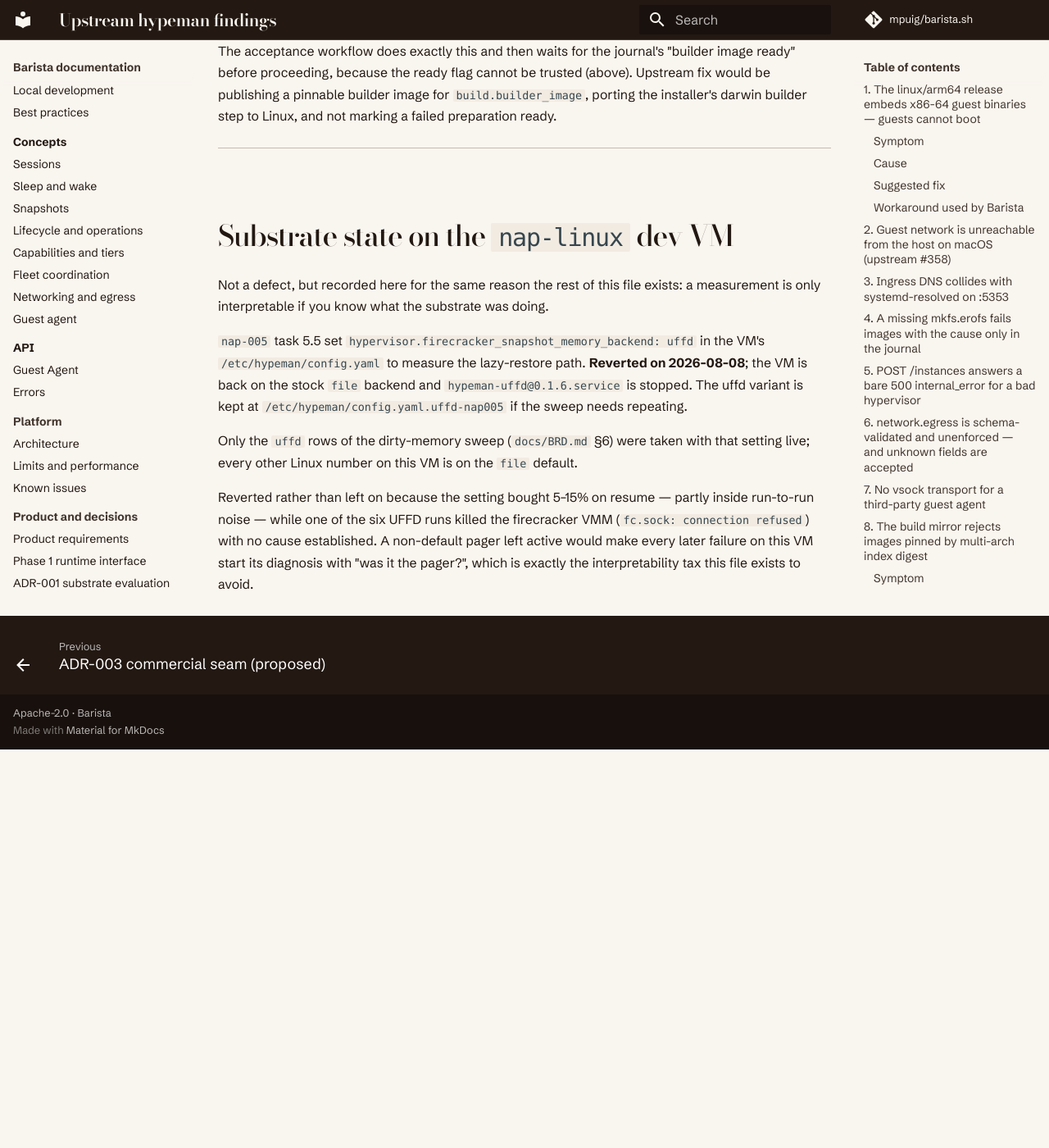
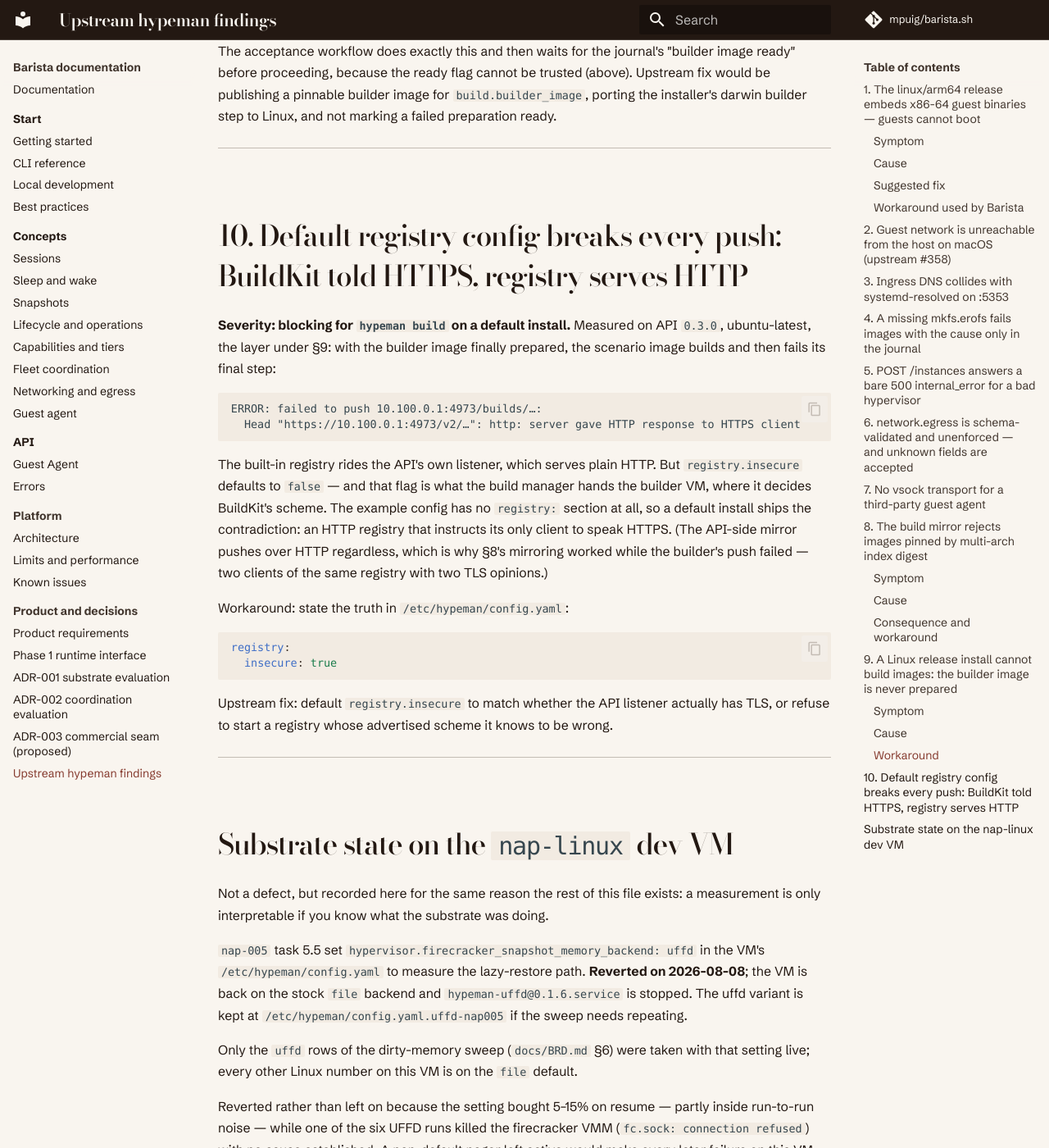
Before and after one commit to mpuig/barista.sh, an MkDocs documentation site: the page built from docs/upstream-hypeman-findings.md, in a window 1280 px wide and 1400 px high, scrolled down 7404 px. Shown: the whole window at 82% size. Built offline with MkDocs 1.6.1 and Material for MkDocs 9.7.7, drawn with Linux system fonts in a browser that asks for light colours; comment, search, counter and statistics services are not loaded; before the commit the page ends 8318 px from its top, so only the background shows below that.

Commit message:
acceptance: tell BuildKit the registry speaks HTTP (findings §10)
One layer under §9: with the builder image prepared, the scenario image
builds and fails only its push — 'server gave HTTP response to HTTPS
client'. The substrate's registry rides the API's plain-HTTP listener while
registry.insecure defaults to false, and that flag is what the builder VM's
BuildKit gets told; the API-side mirror pushes HTTP regardless, which is why
§8's mirroring worked while the builder's push failed. Recorded as finding
§10; the workflow appends the two config lines that state the truth.

Claims no Phase 1 acceptance test.

````diff
--- a/docs/upstream-hypeman-findings.md
+++ b/docs/upstream-hypeman-findings.md
@@ -291,6 +291,39 @@
 
 ---
 
+## 10. Default registry config breaks every push: BuildKit told HTTPS, registry serves HTTP
+
+**Severity: blocking for `hypeman build` on a default install.** Measured on API
+`0.3.0`, ubuntu-latest, the layer under §9: with the builder image finally
+prepared, the scenario image *builds* and then fails its final step:
+
+```
+ERROR: failed to push 10.100.0.1:4973/builds/…:
+  Head "https://10.100.0.1:4973/v2/…": http: server gave HTTP response to HTTPS client
+```
+
+The built-in registry rides the API's own listener, which serves plain HTTP.
+But `registry.insecure` defaults to `false` — and that flag is what the build
+manager hands the builder VM, where it decides BuildKit's scheme. The example
+config has no `registry:` section at all, so a default install ships the
+contradiction: an HTTP registry that instructs its only client to speak HTTPS.
+(The API-side *mirror* pushes over HTTP regardless, which is why §8's mirroring
+worked while the builder's push failed — two clients of the same registry with
+two TLS opinions.)
+
+Workaround: state the truth in `/etc/hypeman/config.yaml`:
+
+```yaml
+registry:
+  insecure: true
+```
+
+Upstream fix: default `registry.insecure` to match whether the API listener
+actually has TLS, or refuse to start a registry whose advertised scheme it
+knows to be wrong.
+
+---
+
 ## Substrate state on the `nap-linux` dev VM
 
 Not a defect, but recorded here for the same reason the rest of this file exists:
````
Also changed, not shown: 1 other file.
